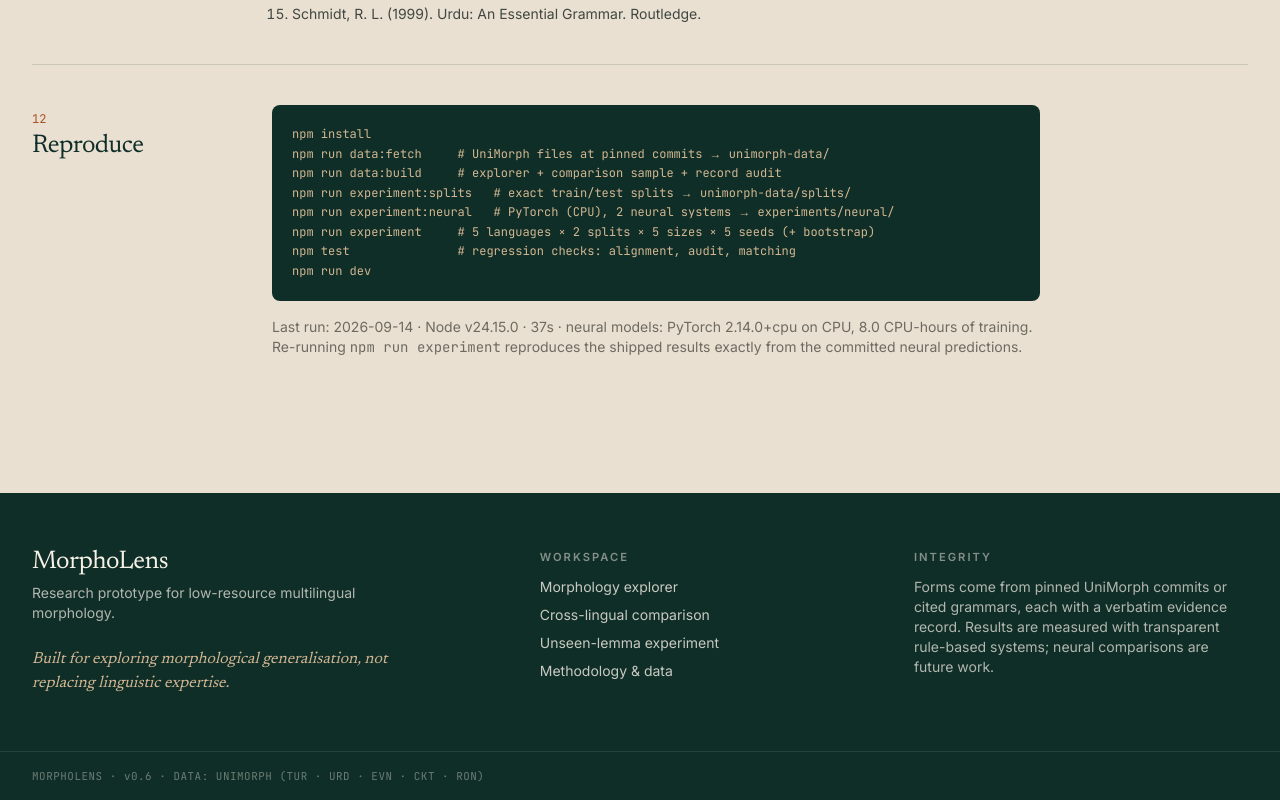
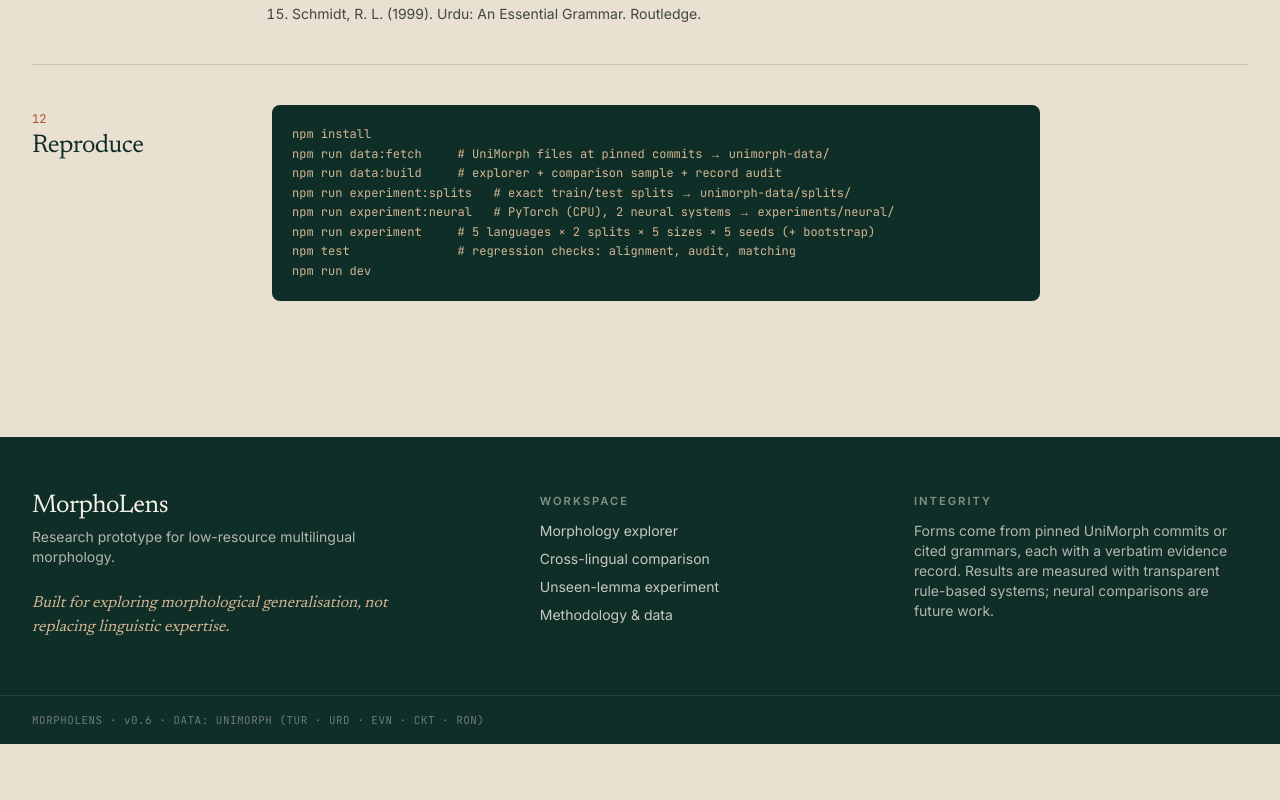
Before and after one commit to inayatarshad/morpholens_app, a Next.js app: page /about in a window 1280 px wide. Shown: the part 8564-9364 px from the top of the page. After the commit the page ends 9308 px from the top, so only its background shows below. Built offline with nearby package versions, Linux system fonts and the light colour scheme; a web font is replaced by a local one.

Commit message:
Remove the last-run line from the methodology page

```diff
--- a/src/app/about/page.tsx
+++ b/src/app/about/page.tsx
@@ -355,15 +355,6 @@ npm run experiment:neural   # PyTorch (CPU), 2 neural systems → experiments/ne
 npm run experiment     # 5 languages × 2 splits × 5 sizes × 5 seeds (+ bootstrap)
 npm test               # regression checks: alignment, audit, matching
 npm run dev`}</pre>
-        <p className="text-sm text-muted">
-          Last run: {new Date(experiment.generatedAt).toISOString().slice(0, 10)} · Node {experiment.node} · {experiment.runtimeSeconds}s
-          {experiment.neural && (
-            <>
-              {" "}· neural models: PyTorch {experiment.neural.torch} on CPU, {(experiment.neural.trainSeconds / 3600).toFixed(1)} CPU-hours of training
-            </>
-          )}
-          . Re-running <code>npm run experiment</code> reproduces the shipped results exactly from the committed neural predictions.
-        </p>
       </Section>
     </Container>
   );
```
